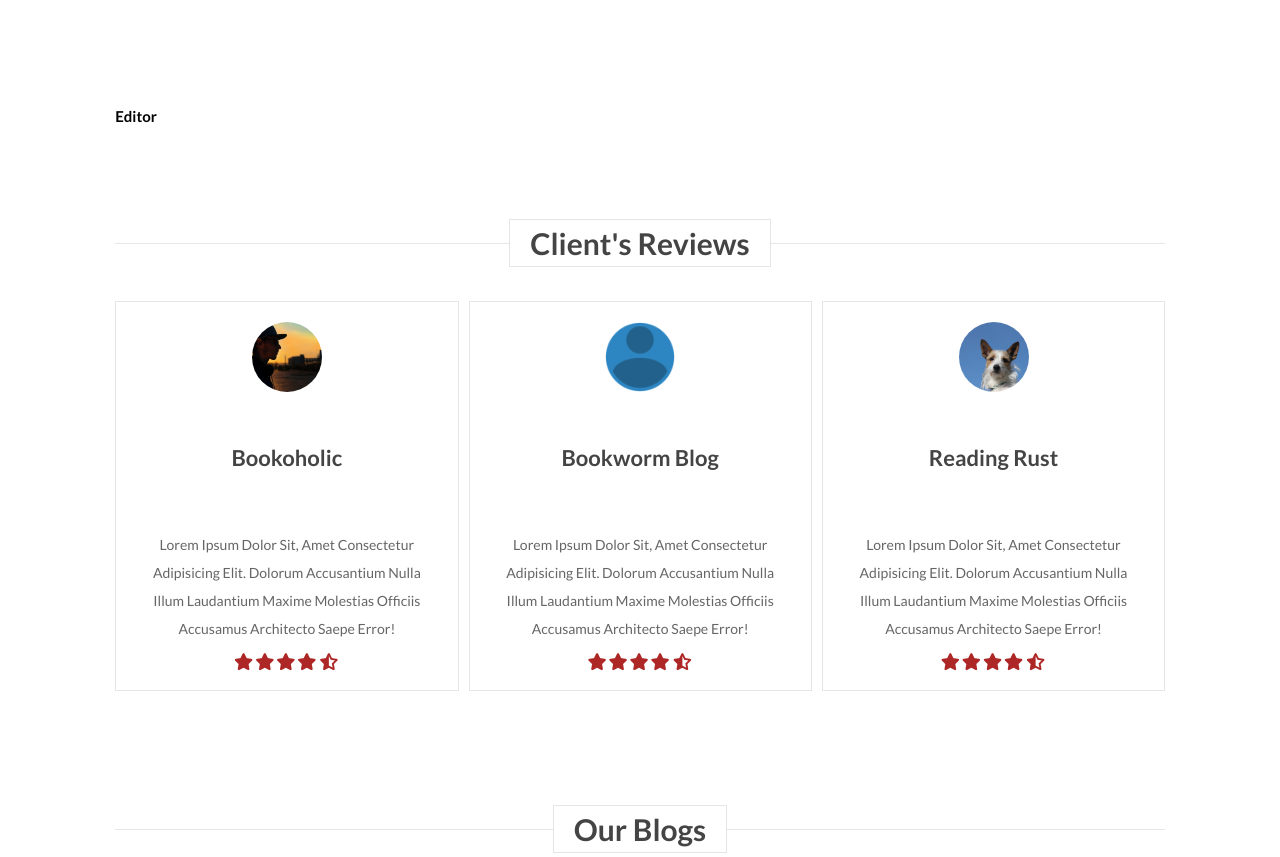
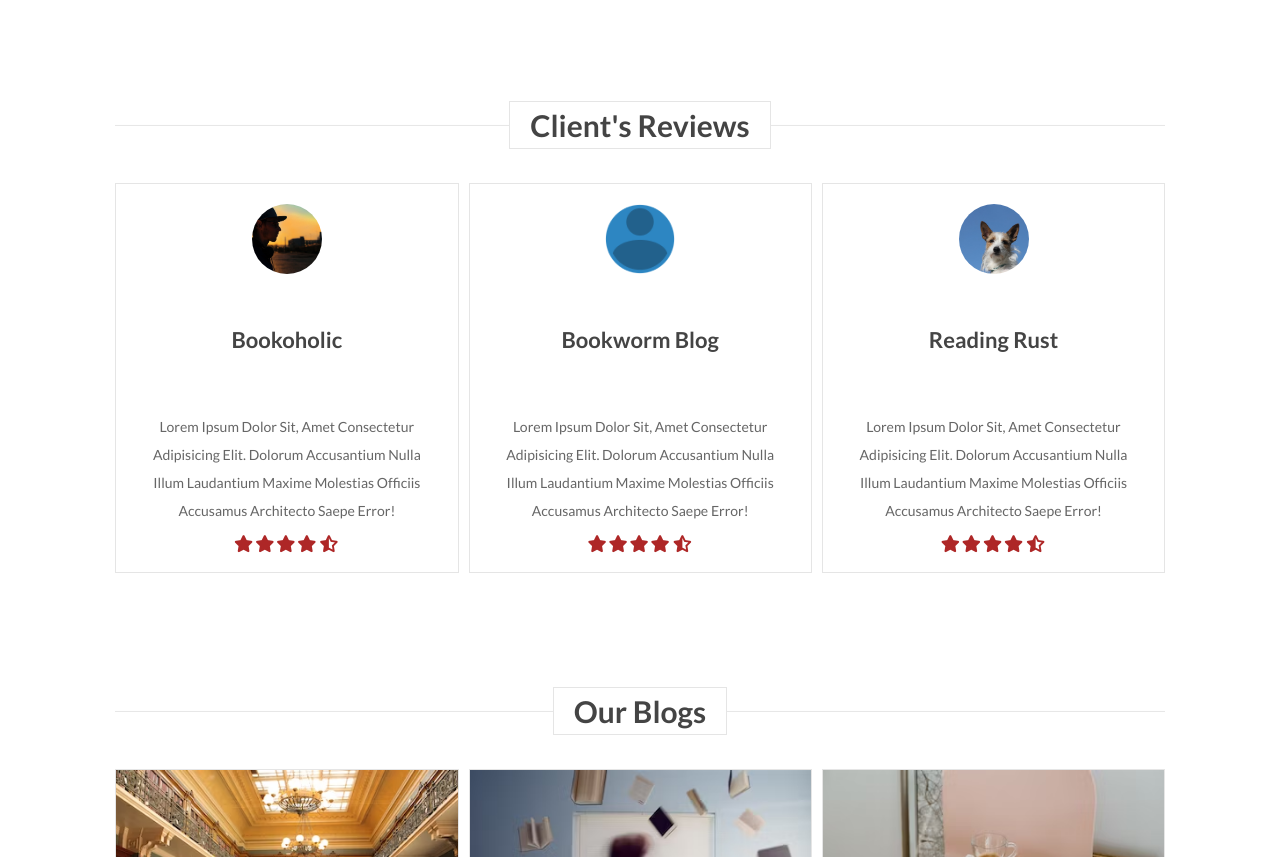
Before and after one commit to vanii07/Ebook-reader, a plain HTML site: page index.html in a window 1280 px wide. Shown: the part 3435-4292 px from the top of the page. Drawn offline with nearby package versions, Linux system fonts and the light colour scheme; files whose address does not match are found by name.

Commit message:
Update index.html

```diff
--- a/index.html
+++ b/index.html
@@ -1019,13 +1019,7 @@
         </div>
     </section>
     <!-- arrival section ends -->
-<!-- editor section starts -->
-<section class="creator">
-    <div class="box"><h1>editor</h1</div>
-    <div class="content"></div>
-</section>
 
-<!-- editor section ends -->
 <!-- reviews section starts -->
 <section class="reviews" id="reviews">
     <h1 class="heading"><span>Client's reviews</span></h1>
```
